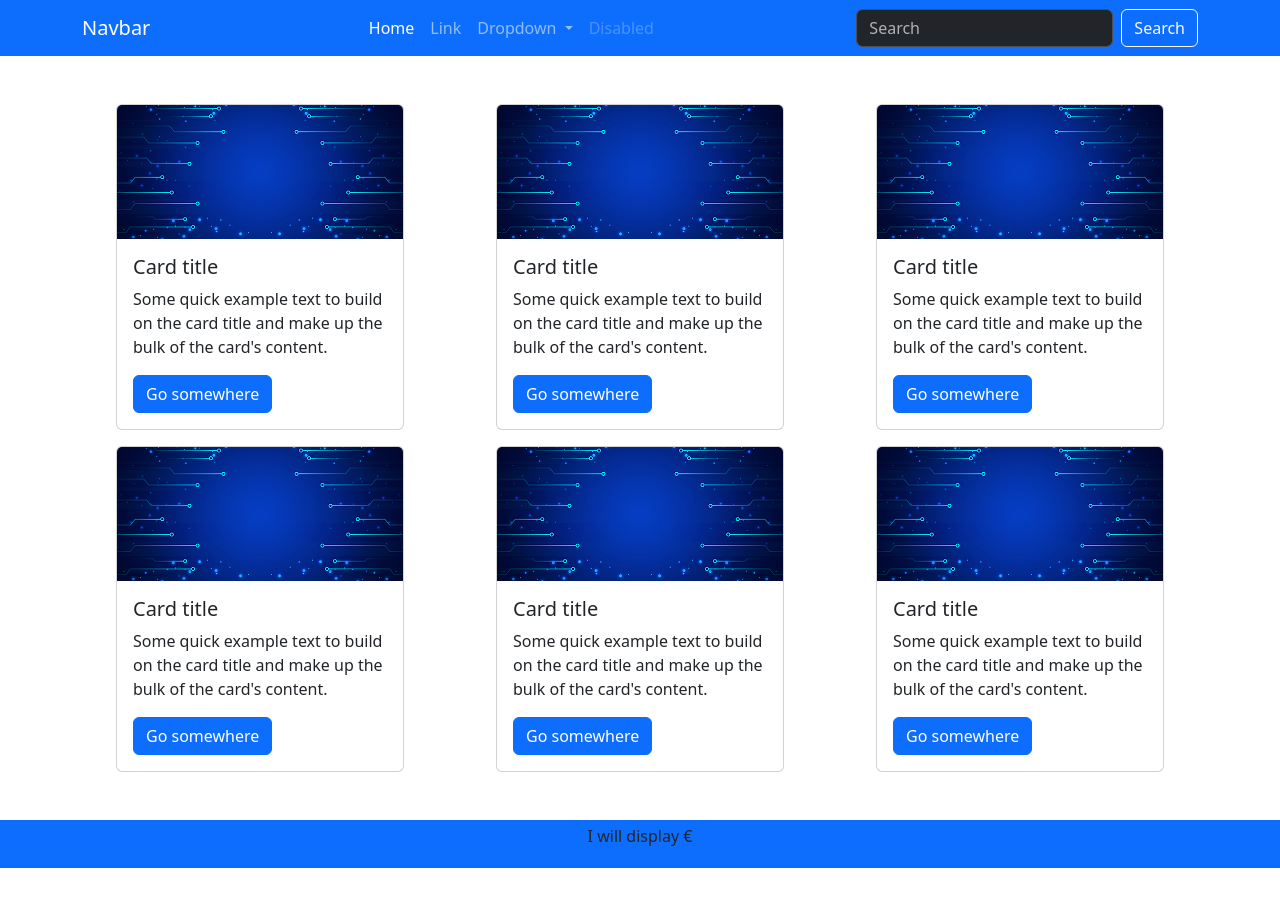
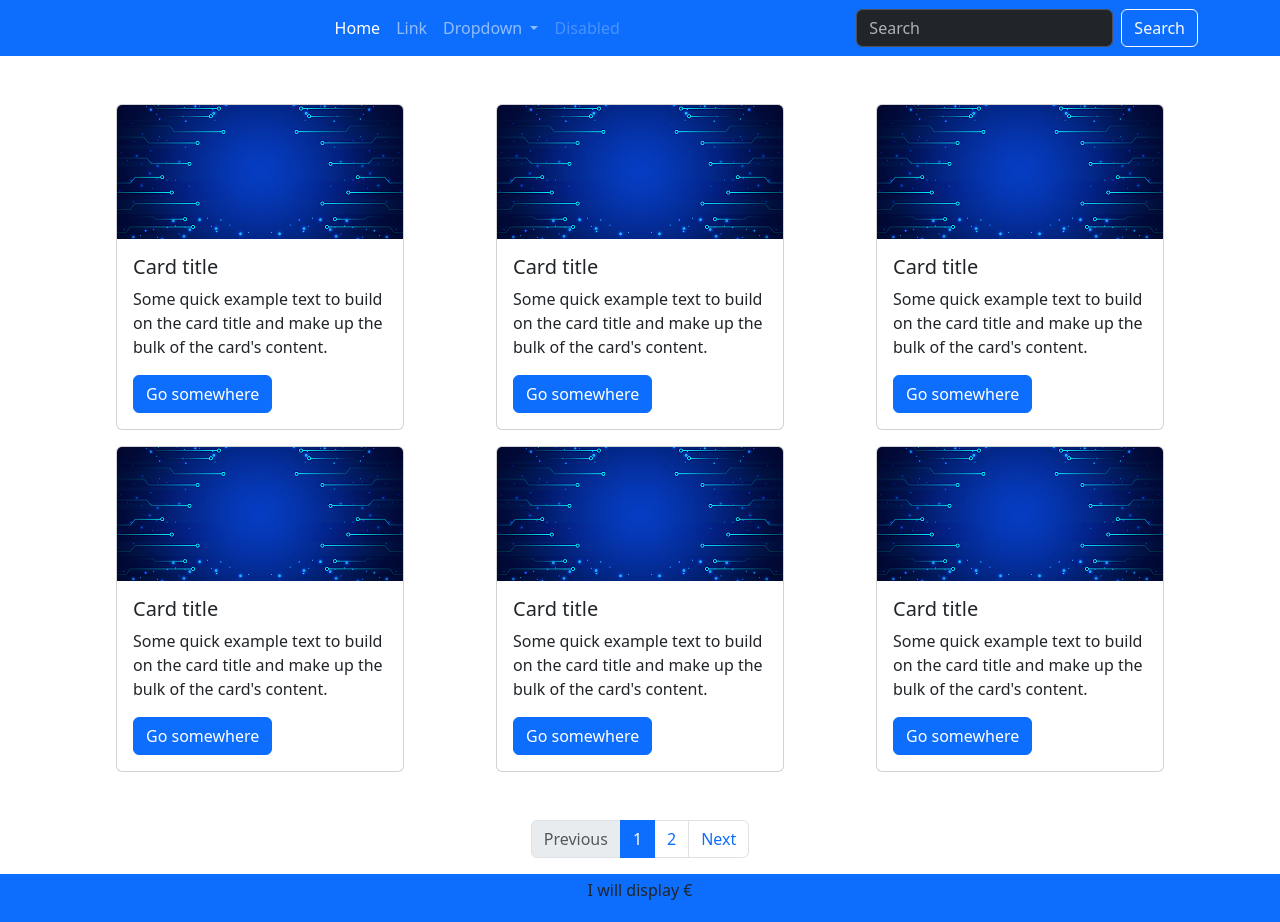
Before and after one commit to abdum0m1n/card, a plain HTML site: page index.html in a window 1280 px wide. Before the commit the page ends 868 px from the top, so only its background shows below. Drawn offline with Linux system fonts and the light colour scheme.

Commit message:
favicon and pangination added

```diff
--- a/index.html
+++ b/index.html
@@ -3,14 +3,15 @@
 <head>
     <meta charset="UTF-8">
     <meta name="viewport" content="width=device-width, initial-scale=1.0">
-    <title>Abdumo'min</title>
+    <title>Bootstrap</title>
     <link rel="stylesheet" href="./css/bootstrap.css">
+    <link rel="shortcut icon" href="./imgsh/68747470733a2f2f676574626f6f7473747261702e636f6d2f646f63732f352e322f6173736574732f6272616e642f626f6f7473747261702d6c6f676f2d736861646f772e706e67.png" type="image/x-icon">
     <link rel="stylesheet" href="./style.css">
 </head>
 <body>
     <nav class="navbar navbar-expand-lg bg-primary "data-bs-theme="dark">
         <div class="container">
-          <a class="navbar-brand " href="#">Navbar</a>
+          <a class="navbar-brand " href="#"></a>
           <button class="navbar-toggler" type="button" data-bs-toggle="collapse" data-bs-target="#navbarSupportedContent" aria-controls="navbarSupportedContent" aria-expanded="false" aria-label="Toggle navigation">
             <span class="navbar-toggler-icon"></span>
           </button>
@@ -108,6 +109,20 @@
           </div>
         </div>
       </div>
+      <nav aria-label="pagination" class="d-flex justify-content-center ">
+        <ul class="pagination">
+          <li class="page-item disabled">
+            <a class="page-link" href="./index.html">Previous</a>
+          </li>
+          <li class="page-item active"><a class="page-link" href="./index.html">1</a></li>
+          <li class="page-item " aria-current="page">
+            <a class="page-link" href="./about.html">2</a>
+          </li>
+          <li class="page-item">
+            <a class="page-link" href="./about.html">Next</a>
+          </li>
+        </ul>
+      </nav>
       <div class="foooter bg-primary py-1 text-center ">
         <p>I will display &#x20AC;</p>
       </div>
```
Also changed, not shown: about.html (+16 -1 lines), imgsh/68747470733a2f2f676574626f6f7473747261702e636f6d2f646f63732f352e322f6173736574732f6272616e642f626f6f7473747261702d6c6f676f2d736861646f772e706e67.png (added).
